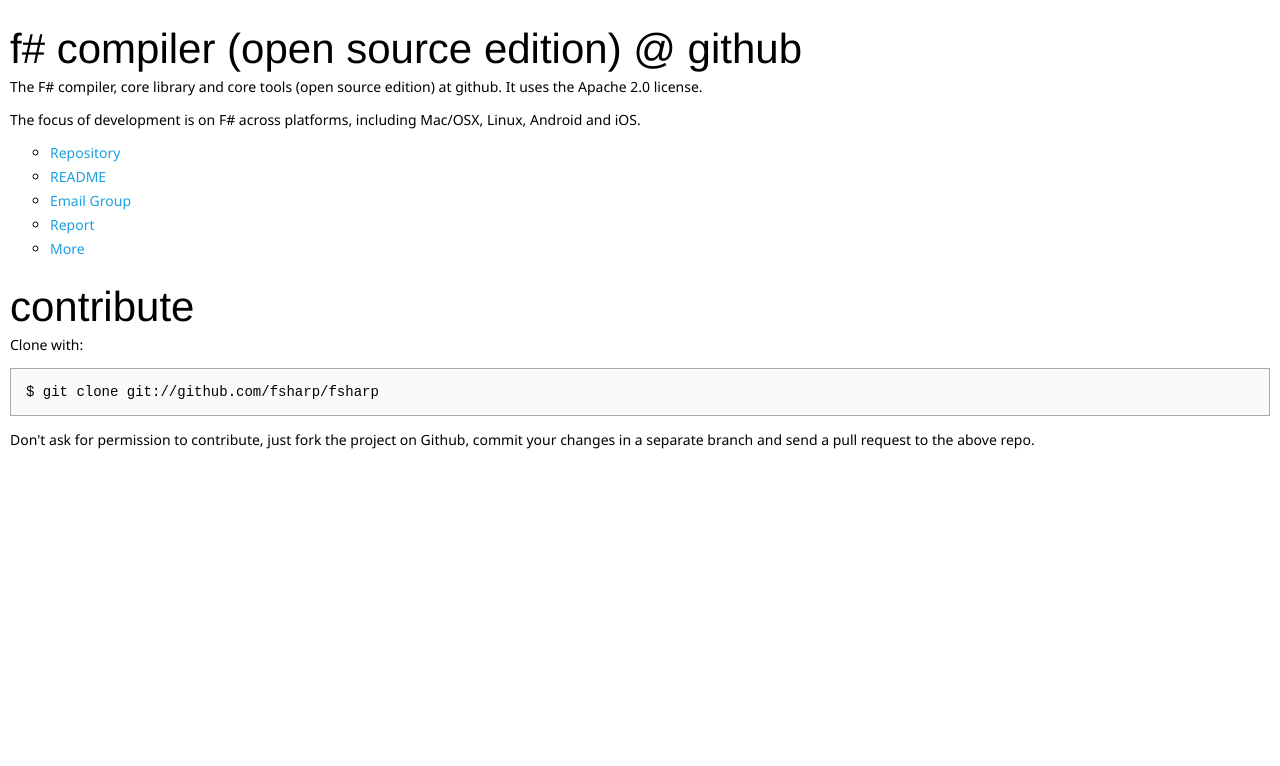
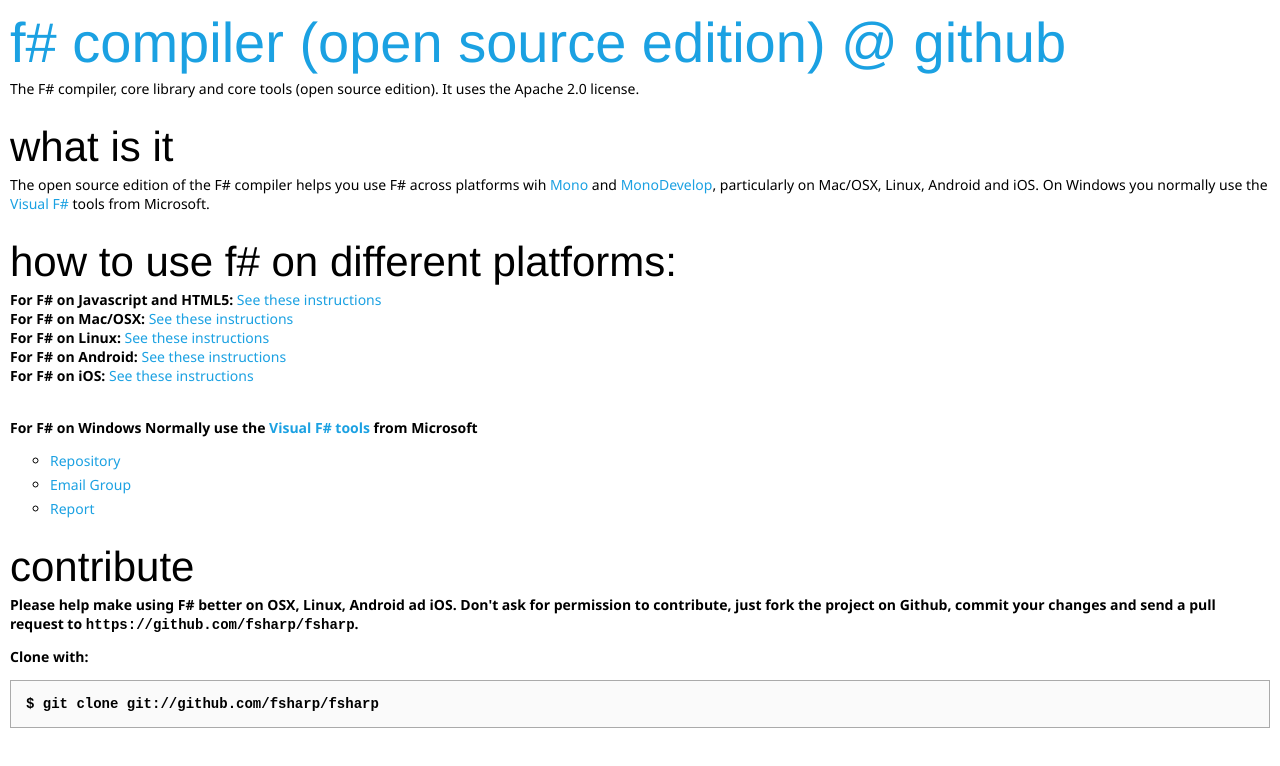
Before and after one commit to fsharp/fsharp, a plain HTML site: page index.html in a window 1280 px wide. Drawn offline with Linux system fonts and the light colour scheme.

Commit message:
Update index.html

```diff
--- a/index.html
+++ b/index.html
@@ -6,29 +6,43 @@
 </head>
 
 <body>
-<h2>F# Compiler (open source edition) @ github</h2>
-<p>The F# compiler, core library and core tools (open source edition) at github. It uses the Apache 2.0 license.</p>
+<h1>F# Compiler (open source edition) @ github</h1>
+<p>The F# compiler, core library and core tools (open source edition). It uses the Apache 2.0 license.</p>
 
-<p>The focus of development is on F# across platforms, including Mac/OSX, Linux, Android and iOS. </p>
+<h2>What is it</h2>
 
+<p>The open source edition of the F# compiler helps you use F# across platforms
+wih <a href="http://mono-project.com">Mono</a> and <a href="http://monodevelop.com/">MonoDevelop</a>,
+particularly on Mac/OSX, Linux, Android and iOS. On Windows you normally use the
+<a href="http://fsharp.net">Visual F#</a> tools from Microsoft.
+</p>
+
+<h2>How to use F# on different platforms:</h2>
+
+<p>
+<strong>For F# on Javascript and HTML5:</strong> <a href="http://fsxplat.codeplex.com//wikipage?title=FSharpJS&amp;referringTitle=Home">See these instructions</a> <br />
+<strong>For F# on Mac/OSX:</strong> <a href="http://fsxplat.codeplex.com/wikipage?title=FSharpMac&amp;referringTitle=Home">See these instructions</a><br /><strong>For F# on Linux:</strong> <a href="http://fsxplat.codeplex.com/wikipage?title=FSharpLinux&amp;referringTitle=Home">See these instructions</a><br />
+<strong>For F# on Android:</strong> <a href="http://fsxplat.codeplex.com/wikipage?title=FSharpAndroid&amp;referringTitle=Home">See these instructions</a><br />
+<strong>For F# on iOS:</strong> <a href="http://fsxplat.codeplex.com/wikipage?title=FSharpIOS&amp;referringTitle=Home">See these instructions</a><br /><br /><strong></p>
+<strong>For F# on Windows</strong> Normally use the <a href="http://fsharp.net">Visual F# tools</a> from Microsoft <br />
+</p>
 
 <ul class="bar">
-<li><a href="http://github.com/fsharp/fsharp">Repository</a></li>
-<li><a href="https://github.com/fsharp/fsharp/blob/master/README">README</a></li>
+<li><a href="https://github.com/fsharp/fsharp">Repository</a></li>
 <li><a href="http://groups.google.com/group/fsharp-opensource">Email Group</a></li>
 <li><a href="https://github.com/fsharp/fsharp/issues">Report</a></li>
-<li><a href="http://fsharp.github.com">More</a></li>
 </ul>
 
 <h2>Contribute</h2>
 
-<p> Clone with:</p>
+<p>Please help make using F# better on OSX, Linux, Android ad iOS.
+Don't ask for permission to contribute, just fork the project on Github,
+commit your changes and send a pull request to <tt>https://github.com/fsharp/fsharp</tt>.</p>
+<p>Clone with:</p>
 
 <pre>
 $ git clone git://github.com/fsharp/fsharp
 </pre>
-<p>Don't ask for permission to contribute, just fork the project on Github, commit your changes in a separate branch and send a pull request to the above repo.</p>
-
 
 </body>
 </html>
```
